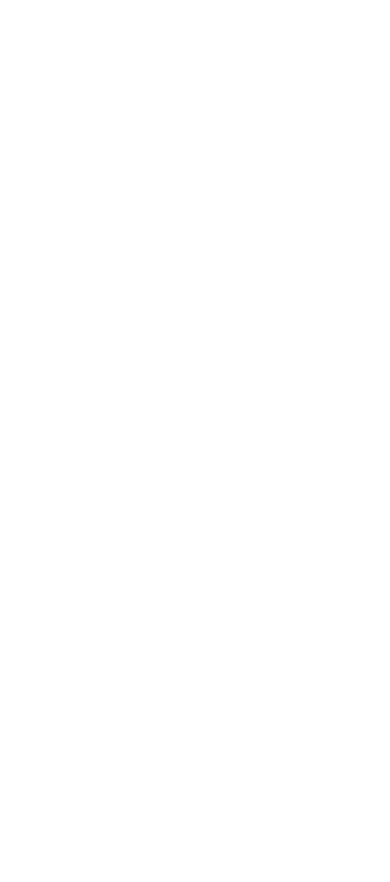
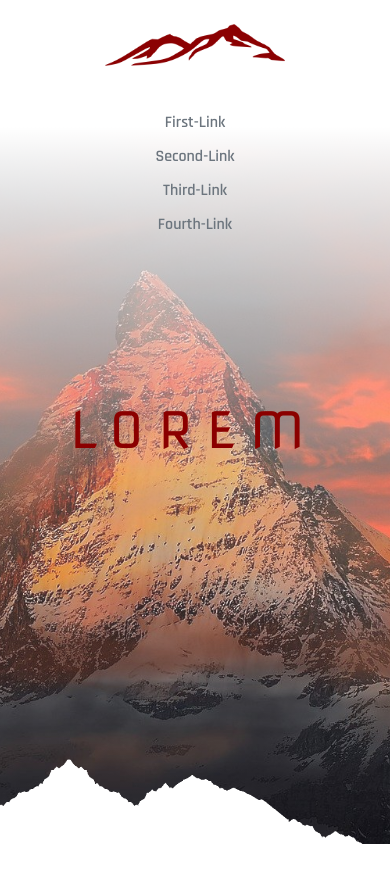
Before and after one commit to darioc25/red_template, a plain HTML site: page index.html in a window 390 px wide. Shown: the top 882 px of the page. Before the commit the page ends 844 px from the top, so only its background shows below. Drawn offline with nearby package versions, Linux system fonts and the light colour scheme.

Commit message:
Section header with background and responsive completed

```diff
--- a/index.html
+++ b/index.html
@@ -16,6 +16,37 @@
     </head>
     <!-- Document Body -->
     <body>
+
+        <!-- Main Section -->
+        <main>
+            <!-- Header Section -->
+            <header class="container-fluid bg-header">
+                <div class="bg-layer">
+                    <div class="row header-row">
+                        <div class="col-12 d-flex justify-content-center">
+                            <img id="mountain-logo" src="./media/logo.png" alt="logo">
+                        </div>
+                        <div class="col-12 mt-3">
+                            <div class="d-flex justify-content-center">
+                                <ul class="nav-bar text-center text-md-start d-md-flex justify-content-md-center">
+                                    <li>First-Link</li>
+                                    <li>Second-Link</li>
+                                    <li>Third-Link</li>
+                                    <li>Fourth-Link</li>
+                                </ul>
+                            </div>
+                        </div>
+                        <h1 class="main-title">LOREM</h1>
+                        <img class="header-mountain" src="./media/mountains.png">
+                    </div>
+                </div>
+            </header>
+        </main>
+
+        <!-- Footer Section -->
+        <footer></footer>
+
+
         <!-- Bootstrap Script -->
         <script src="https://cdn.jsdelivr.net/npm/bootstrap@5.2.0-beta1/dist/js/bootstrap.bundle.min.js" integrity="sha384-pprn3073KE6tl6bjs2QrFaJGz5/SUsLqktiwsUTF55Jfv3qYSDhgCecCxMW52nD2" crossorigin="anonymous"></script>
     </body>
--- a/style.css
+++ b/style.css
@@ -2,6 +2,78 @@
     --dark-red: darkred;
     --dirty-white: #ececec;
     --light-red: #C67F7F;
+    --gray: #6C757E;
     --title-font: 'Nova Square', cursive;
     --text-font: 'Rajdhani', sans-serif;
 }
+
+body {
+    height: 5000px;
+}
+
+/* Header Section */
+.bg-header {
+    height: 100vh;
+    background-image: url(./media/switzerland-862870_1920.jpg);
+    background-position: center;
+    background-repeat: no-repeat;
+    background-size: cover;
+    position: relative;
+}
+
+.bg-layer{
+    position: absolute;
+    top: 0px;
+    left: 0px;
+    width: 100%;
+    height: 100%;
+    background-image: linear-gradient(180deg, white 15%, rgba(255, 255, 255, 0.2) 60%, transparent);
+}
+
+#mountain-logo {
+    width: 180px;
+}
+
+.header-row {
+    margin: auto;
+}
+
+.nav-bar {
+    list-style: none;
+    padding: 0px;
+}
+
+.nav-bar li {
+    font-family: var(--text-font);
+    font-weight: 600;
+    color: var(--gray);
+    margin: 0px 45px;
+    padding: 5px;
+    cursor: pointer;
+}
+
+.main-title {
+    font-size: 100px;
+    font-family: var(--title-font);
+    color: var(--dark-red);
+    letter-spacing: 60px;
+    text-align: center;
+    position: absolute;
+    top: 400px;
+}
+
+.header-mountain {
+    position: absolute;
+    padding: 0px;
+    bottom: 0px;
+    left: 0px;
+}
+
+@media screen and (max-width: 768px) {
+
+    .main-title{
+        font-size: 50px;
+        letter-spacing: 15px;
+    }
+
+}
```
